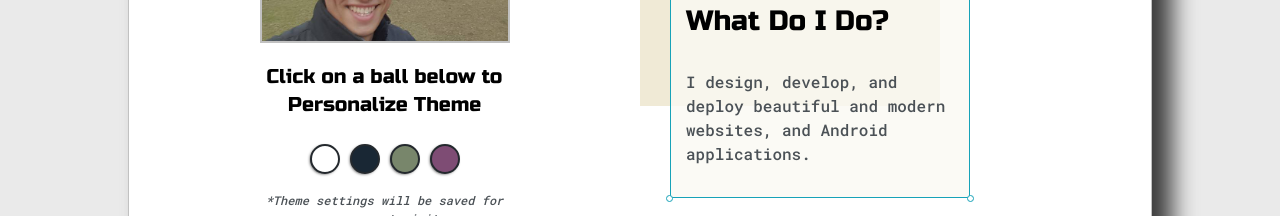
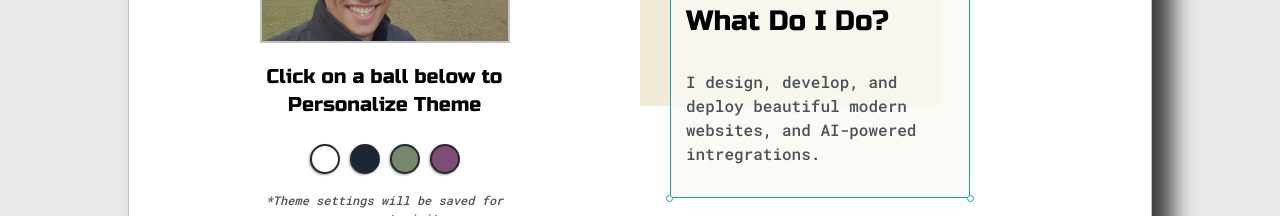
Before and after one commit to AymanJabr/AymanJabr-Portafolio, a Next.js app: page / in a window 1280 px wide. Shown: the part 473-689 px from the top of the page. Built offline with nearby package versions, Linux system fonts and the light colour scheme.

Commit message:
chore: style theme fixes

```diff
--- a/src/app/(projects)/layout.tsx
+++ b/src/app/(projects)/layout.tsx
@@ -4,7 +4,7 @@ import Link from "next/link";
 
 export default function ProjectsLayout({ children }: { children: ReactNode }) {
     return (
-        <main>
+        <main className="s1 s2">
             <div className="nav-wrapper">
                 <Link href="/" className="dots-wrapper-link">
                     <div className="dots-wrapper">
--- a/src/app/(projects)/rails-projects/page.tsx
+++ b/src/app/(projects)/rails-projects/page.tsx
@@ -13,7 +13,6 @@ const RailsProjects = () => {
                     intro="Rails implementation of a social media app, A user can create posts, other users can comment and like those posts, and users can become friends with each other in order to see each other's posts on their Timeline."
                     liveLink="https://simplesocialmediabackend.herokuapp.com/"
                     sourceLink="https://github.com/AymanJabr/Social-Media-Website-RubyOnRails"
-                    fullHeight
                 />
 
                 <ProjectPost
@@ -23,7 +22,6 @@ const RailsProjects = () => {
                     intro="Rails website that lets you keep track of the workhours that have been put into a project. It shows who created the workhours, and it groups them by tasks. Users can see monthly reports of the project's progress."
                     liveLink="https://project-workhours.herokuapp.com/"
                     sourceLink="https://github.com/AymanJabr/Social-Media-Website-RubyOnRails"
-                    fullHeight
                 />
             </div>
         </div>
--- a/src/app/(projects)/react-projects/page.tsx
+++ b/src/app/(projects)/react-projects/page.tsx
@@ -13,7 +13,6 @@ const ReactProjects = () => {
                     intro="A Single Page Application, that makes use of the Corona-Tracker API. The application is updated bihourly with the worldwide and by country COVID-19 statistics."
                     liveLink="https://worldwide-covid-statistics.netlify.app/"
                     sourceLink="https://github.com/AymanJabr/Worldwide-Covid-Statistics"
-                    fullHeight
                 />
 
                 <ProjectPost
@@ -23,7 +22,6 @@ const ReactProjects = () => {
                     intro="Implementation of the famous Conway's Game of Life."
                     liveLink="https://game-of-life-ayman.netlify.app/"
                     sourceLink="https://github.com/AymanJabr/Game-of-Life"
-                    fullHeight
                 />
 
                 <ProjectPost
@@ -33,7 +31,6 @@ const ReactProjects = () => {
                     intro="Classical Hangman game, created using React."
                     liveLink="https://my-react-hang-man.netlify.app/"
                     sourceLink="https://github.com/AymanJabr/Hangman-React"
-                    fullHeight
                 />
 
                 <ProjectPost
@@ -43,7 +40,6 @@ const ReactProjects = () => {
                     intro="React single-page app, that makes use of React Routing. In this project I created a simple calculator, with full functionality and testing."
                     liveLink="https://simple-calculator-project.herokuapp.com/calculator"
                     sourceLink="https://github.com/AymanJabr/React-Simple-Calculator"
-                    fullHeight
                 />
 
                 <ProjectPost
@@ -53,7 +49,6 @@ const ReactProjects = () => {
                     intro="React/Redux single-page app, that makes use of React Routing. In this project we created a simple bookstore app, with the ability to add books and to filter the available ones by category."
                     liveLink="https://project-bookstore-cms.herokuapp.com/"
                     sourceLink="https://github.com/AymanJabr/Bookstore-CMS"
-                    fullHeight
                 />
             </div>
         </div>
--- a/src/app/(projects)/small-projects/page.tsx
+++ b/src/app/(projects)/small-projects/page.tsx
@@ -13,7 +13,6 @@ const SmallProjects = () => {
                     intro="Play the classic Tic-Tac-Toe game with a friend."
                     liveLink="https://aymanjabr-tictactoe.netlify.app/"
                     sourceLink="https://github.com/AymanJabr/TicTacToe-JS-Game"
-                    fullHeight
                 />
                 <ProjectPost
                     title="Speed Typing Game"
@@ -22,7 +21,6 @@ const SmallProjects = () => {
                     intro="Test your typing speed against quotes from famous people."
                     liveLink="https://aymanjabr-speedtypinggame.netlify.app/"
                     sourceLink="https://github.com/AymanJabr/Speed-Typing-Game-JS-with-famous-quotes"
-                    fullHeight
                 />
                 <ProjectPost
                     title="Full Blackjack game."
@@ -31,7 +29,6 @@ const SmallProjects = () => {
                     intro="Classic Blackjack game with 2 decks. It contains the ability to surrender, double down, split, and insure."
                     liveLink="https://blackjackgame-2decks.netlify.app/"
                     sourceLink="https://github.com/AymanJabr/Blackjack-game-full-shoe-2-decks"
-                    fullHeight
                 />
                 <ProjectPost
                     title="Mini-Piano game."
@@ -40,7 +37,6 @@ const SmallProjects = () => {
                     intro="Want to become the next Mozart? Start here."
                     liveLink="https://aymanjabr-minipiano.netlify.app/"
                     sourceLink="https://github.com/AymanJabr/Mini-piano"
-                    fullHeight
                 />
                 <ProjectPost
                     title="Simple platform jumper"
@@ -49,7 +45,6 @@ const SmallProjects = () => {
                     intro="A simple arcade platform jumper, that uses an API to store the worldwide highscores of players. It uses the Phaser3 game engine."
                     liveLink="https://simple-platform-jumper.netlify.app/"
                     sourceLink="https://github.com/AymanJabr/Endless-Platformer-Phaser"
-                    fullHeight
                 />
                 <ProjectPost
                     title="Computer Speak."
@@ -58,7 +53,6 @@ const SmallProjects = () => {
                     intro="A fun tool where you can make the computer say anything you want at different speeds."
                     liveLink="https://aymanjabr-computer-speak.netlify.app/"
                     sourceLink="https://github.com/AymanJabr/Text-To-Audio-JS-Speaker"
-                    fullHeight
                 />
             </div>
         </div>
--- a/src/app/components/Hero.tsx
+++ b/src/app/components/Hero.tsx
@@ -43,8 +43,8 @@ const Hero = () => {
                                 <div id="corner-tr" className="corner"></div>
                                 <h3>What Do I Do?</h3>
                                 <p>
-                                    I design, develop, and deploy beautiful and modern websites,
-                                    and Android applications.
+                                    I design, develop, and deploy beautiful modern websites,
+                                    and AI-powered intregrations.
                                 </p>
                                 <div id="corner-br" className="corner"></div>
                                 <div id="corner-bl" className="corner"></div>
--- a/src/app/components/ProjectPost.tsx
+++ b/src/app/components/ProjectPost.tsx
@@ -9,7 +9,6 @@ interface ProjectPostProps {
     intro: string;
     liveLink: string;
     sourceLink: string;
-    fullHeight?: boolean;
 }
 
 const ProjectPost = ({
@@ -19,11 +18,10 @@ const ProjectPost = ({
     intro,
     liveLink,
     sourceLink,
-    fullHeight,
 }: ProjectPostProps) => {
     return (
         <div>
-            <div className="post" style={fullHeight ? { height: '100%' } : {}}>
+            <div className="post" style={{ height: '100%' }}>
                 <Image
                     className="thumbnail"
                     src={imageSrc}
```
